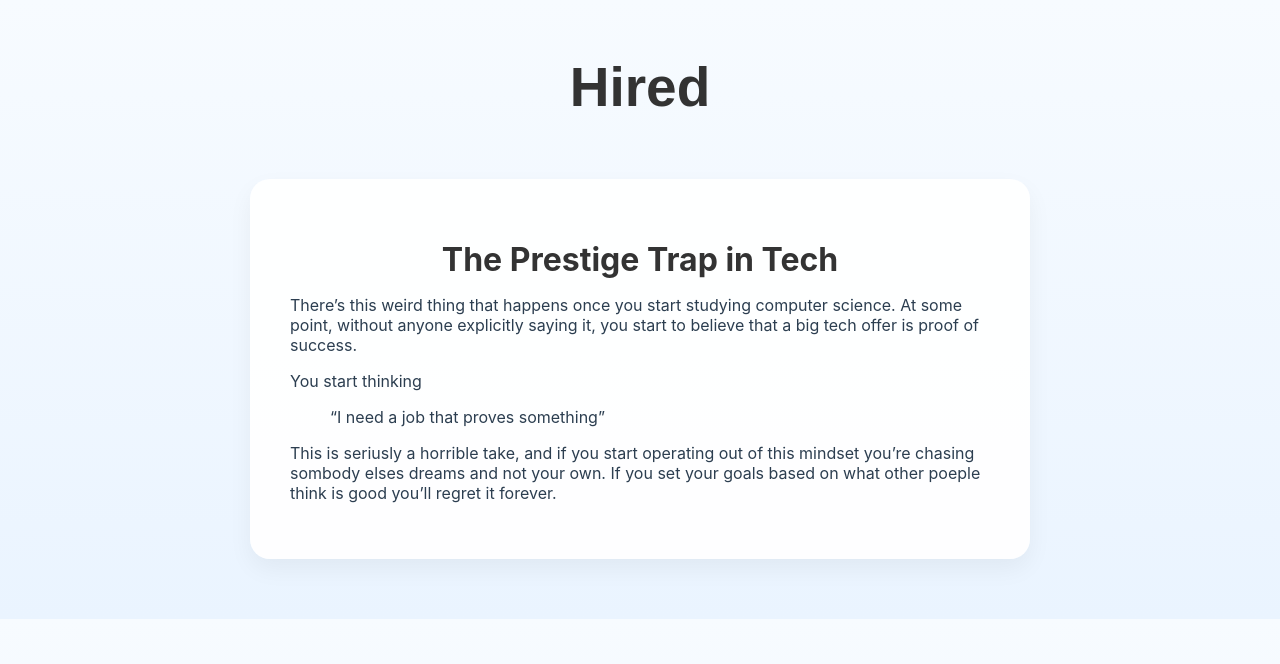
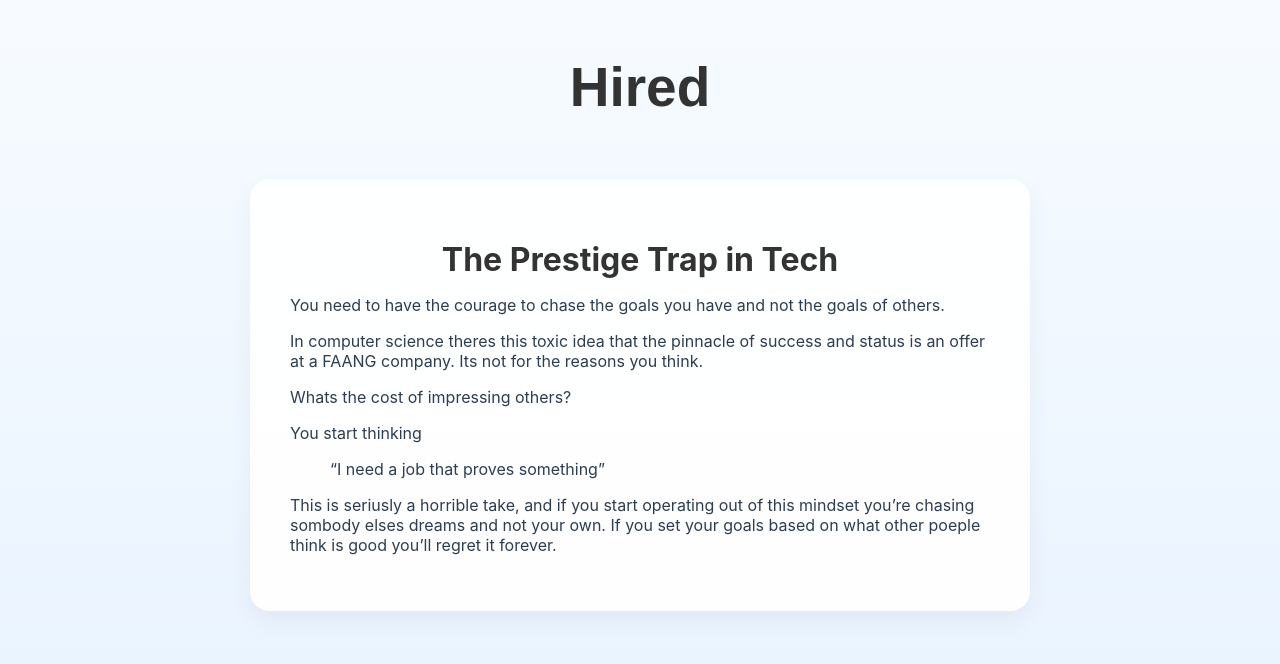
Before and after one commit to hiredmaybe67/hiredmaybe67.github.io, a Jekyll site: the page built from prestigeTrap.md, in a window 1280 px wide. Shown: the top 664 px of the page. Built offline with Jekyll 4.4.1, drawn with Linux system fonts in a browser that asks for light colours.

Commit message:
Update prestigeTrap.md

```diff
--- a/prestigeTrap.md
+++ b/prestigeTrap.md
@@ -5,7 +5,11 @@ title: the prestige trap in tech
 
 # The Prestige Trap in Tech
 
-There’s this weird thing that happens once you start studying computer science. At some point, without anyone explicitly saying it, you start to believe that a big tech offer is proof of success.
+You need to have the courage to chase the goals you have and not the goals of others.
+
+In computer science theres this toxic idea that the pinnacle of success and status is an offer at a FAANG company. Its not for the reasons you think.
+
+Whats the cost of impressing others?
 
 You start thinking
 > “I need a job that proves something”
```
